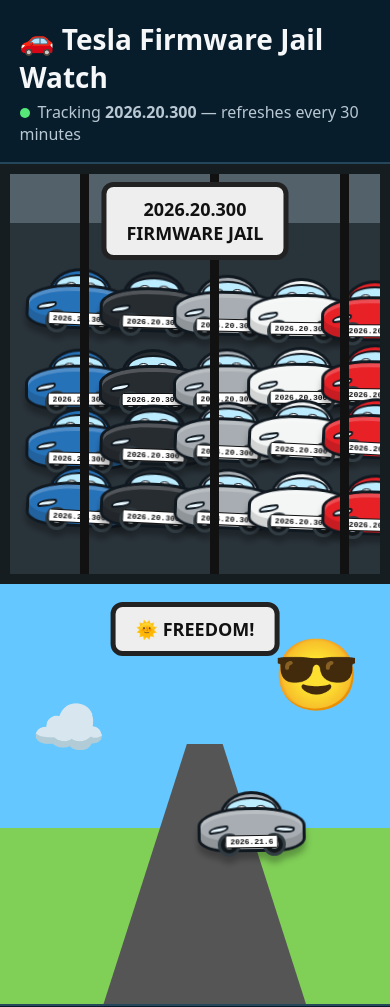
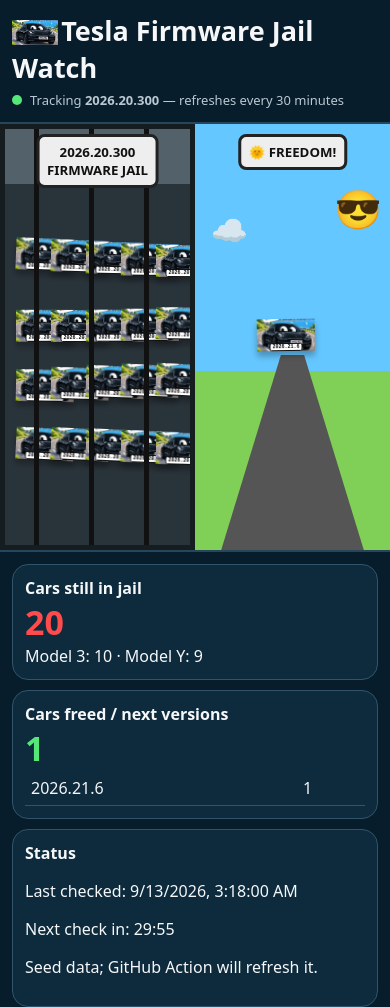
Before and after one commit to airflowtsunami/factoryjail, a plain HTML site: page index.html in a window 390 px wide. Shown: the top 1007 px of the page. Drawn offline with Linux system fonts and the light colour scheme.

Commit message:
Add files via upload

```diff
--- a/index.html
+++ b/index.html
@@ -11,24 +11,46 @@
 .jail,.freedom{position:relative;overflow:hidden;min-height:480px}.jail{background:linear-gradient(#53616a 0 14%,#29333a 14%)}.freedom{background:linear-gradient(#65c7ff 0 58%,#80cf57 58%)}
 .sign{position:absolute;z-index:10;top:18px;left:50%;transform:translateX(-50%);padding:10px 20px;border-radius:12px;background:#eee;color:#111;border:5px solid #222;font-weight:900;text-align:center;font-size:clamp(18px,2.5vw,34px);white-space:nowrap}
 .bars{position:absolute;inset:0;z-index:5;pointer-events:none;background:repeating-linear-gradient(90deg,transparent 0 70px,#111 70px 79px,transparent 79px 130px);border:10px solid #161d21}
-.car{position:absolute;width:118px;height:72px;z-index:3;animation:bounce 1.5s ease-in-out infinite alternate;filter:drop-shadow(0 7px 3px rgba(0,0,0,.28));transform-origin:50% 90%}
-.car-body{position:absolute;left:5px;top:21px;width:108px;height:45px;border-radius:45% 45% 27% 27% / 42% 42% 30% 30%;background:var(--carcolor,#e82127);border:3px solid #101820;box-shadow:inset 0 -9px rgba(0,0,0,.14),inset 0 4px rgba(255,255,255,.2)}
-.car-roof{position:absolute;left:27px;top:5px;width:64px;height:35px;background:var(--carcolor,#e82127);border:3px solid #101820;border-bottom:0;border-radius:50% 50% 12% 12% / 75% 75% 15% 15%}
-.windshield{position:absolute;left:33px;top:11px;width:52px;height:25px;border-radius:50% 50% 18% 18%;background:#bcecff;border:2px solid #101820;overflow:hidden}
-.eye{position:absolute;top:6px;width:15px;height:15px;border-radius:50%;background:#fff;border:1.5px solid #101820}.eye:after{content:"";position:absolute;width:6px;height:7px;background:#101820;border-radius:50%;top:4px;left:5px}.eye.l{left:7px}.eye.r{right:7px}
-.light{position:absolute;top:16px;width:20px;height:7px;background:#e9f8ff;border:2px solid #101820;border-radius:60% 20%}.light.l{left:8px;transform:rotate(-8deg)}.light.r{right:8px;transform:rotate(8deg)}
-.smile{position:absolute;left:44px;top:24px;width:21px;height:10px;border-bottom:3px solid #101820;border-radius:0 0 50% 50%}
-.wheel{position:absolute;bottom:-7px;width:23px;height:23px;border-radius:50%;background:#12171b;border:3px solid #303b42}.wheel:after{content:"";position:absolute;inset:4px;border-radius:50%;background:#88949b}.wheel.l{left:17px}.wheel.r{right:17px}
-.plate{position:absolute;left:50%;bottom:1px;transform:translateX(-50%);background:#fff;color:#111;border:1.5px solid #111;border-radius:2px;padding:1px 4px;font:bold 8px monospace;white-space:nowrap;max-width:72px;overflow:hidden}
-.car:nth-of-type(5n+1){--carcolor:#f4f5f5}.car:nth-of-type(5n+2){--carcolor:#e82127}.car:nth-of-type(5n+3){--carcolor:#2672b9}.car:nth-of-type(5n+4){--carcolor:#272c31}.car:nth-of-type(5n){--carcolor:#a7adb2}
+.car{position:absolute;width:112px;height:72px;animation:bounce 1.5s ease-in-out infinite alternate;z-index:3;filter:drop-shadow(0 5px 3px rgba(0,0,0,.28))}
+.car img{display:block;width:100%;height:100%;object-fit:contain;pointer-events:none;user-select:none}
+.plate{position:absolute;left:50%;bottom:7px;transform:translateX(-50%);background:#fff;color:#111;border:1px solid #111;border-radius:2px;padding:1px 4px;font:bold 9px monospace;white-space:nowrap;z-index:2}
 @keyframes bounce{to{transform:translateY(-18px) rotate(3deg)}}
 @keyframes free{0%{transform:translate(-120px,80px) rotate(-5deg)}50%{transform:translate(0,-20px) rotate(3deg)}100%{transform:translate(160px,40px) rotate(-2deg)}}
 .freecar{animation:free 6s ease-in-out infinite alternate}
 .road{position:absolute;bottom:-80px;left:20%;width:65%;height:340px;background:#555;clip-path:polygon(43% 0,57% 0,100% 100%,0 100%);z-index:1}.sun{position:absolute;right:30px;top:40px;font-size:70px}.cloud{position:absolute;font-size:60px;opacity:.9}
 .stats{display:grid;grid-template-columns:repeat(3,1fr);gap:14px;padding:18px 5vw}.card{background:var(--panel);border:1px solid #31546a;border-radius:16px;padding:16px}.big{font-size:44px;font-weight:900}.red{color:#ff4b4b}.green{color:#55e879}table{width:100%;border-collapse:collapse}td,th{padding:6px;text-align:left;border-bottom:1px solid #31546a}.foot{text-align:center;color:var(--muted);padding:0 15px 22px}.status{display:inline-block;width:10px;height:10px;border-radius:50%;background:#55e879;margin-right:8px}
-@media(max-width:800px){.scene{grid-template-columns:1fr}.stats{grid-template-columns:1fr}.jail,.freedom{min-height:420px}}
-</style></head><body>
-<header><h1>🚗 Tesla Firmware Jail Watch</h1><p><span class="status"></span>Tracking <b id="fw">2026.20.300</b> — refreshes every 30 minutes</p></header>
+@media(max-width:800px){
+  header{padding:12px 12px 8px}h1{font-size:27px}header p{font-size:13px}
+  /* Keep jail + freedom visible together on phones */
+  .scene{grid-template-columns:1fr 1fr;min-height:330px;height:52vh;max-height:430px}
+  .jail,.freedom{min-height:330px;height:100%}
+  .sign{top:10px;padding:6px 8px;border-width:3px;border-radius:8px;font-size:clamp(11px,3.4vw,16px)}
+  .car{width:58px;height:38px}
+  .plate{bottom:3px;padding:0 2px;font-size:5px;max-width:54px;overflow:hidden}
+  .bars{border-width:5px;background:repeating-linear-gradient(90deg,transparent 0 29px,#111 29px 34px,transparent 34px 55px)}
+  .road{bottom:-35px;left:8%;width:84%;height:230px}
+  .sun{right:8px;top:58px;font-size:38px}.cloud{font-size:30px!important;top:85px!important}
+  .stats{grid-template-columns:1fr;padding:12px;gap:10px}.card{padding:12px}.big{font-size:34px}
+  @keyframes bounce{to{transform:translateY(-10px) rotate(3deg)}}
+  @keyframes free{0%{transform:translate(-35px,45px) rotate(-5deg)}50%{transform:translate(0,-10px) rotate(3deg)}100%{transform:translate(35px,20px) rotate(-2deg)}}
+}
+</style>
+<style id="model3-jpg-fix">
+  /* Black cartoon Model 3 image used for every animated car */
+  .car img, img.car-icon, .car-icon img {
+    object-fit: contain;
+    mix-blend-mode: normal;
+  }
+  @media (max-width: 700px) {
+    /* Keep jail + freedom visible together on phones */
+    .scene, .world, .playground, .hero-scene {
+      min-width: 0 !important;
+    }
+  }
+</style>
+
+</head><body>
+<header><h1><img src="model3-black-cartoon.jpg" alt="Model 3" style="width:1.7em;height:1em;object-fit:contain;vertical-align:-.18em;margin-right:.12em">Tesla Firmware Jail Watch</h1><p><span class="status"></span>Tracking <b id="fw">2026.20.300</b> — refreshes every 30 minutes</p></header>
 <section class="scene">
  <div class="jail" id="jail"><div class="sign"><span id="fw2">2026.20.300</span><br>FIRMWARE JAIL</div><div class="bars"></div></div>
  <div class="freedom" id="freedom"><div class="sign">🌞 FREEDOM!</div><div class="road"></div><div class="sun">😎</div><div class="cloud" style="left:8%;top:100px">☁️</div></div>
@@ -41,8 +63,8 @@
 <div class="foot">Unofficial fan project. Data source: TeslaFi public firmware tracker. No affiliation with Tesla or TeslaFi.</div>
 <script>
 const DATA_URL='./data.json';
-function car(parent,x,y,plate,free=false,i=0){const c=document.createElement('div');c.className='car'+(free?' freecar':'');c.style.left=x+'%';c.style.top=y+'%';c.style.animationDelay=(-i*.17)+'s';c.innerHTML='<div class="car-roof"></div><div class="windshield"><i class="eye l"></i><i class="eye r"></i></div><div class="car-body"><i class="light l"></i><i class="light r"></i><i class="smile"></i><i class="wheel l"></i><i class="wheel r"></i><div class="plate">'+plate+'</div></div>';parent.appendChild(c)}
-function render(d){document.querySelectorAll('.car').forEach(x=>x.remove());fw.textContent=fw2.textContent=d.firmware;current.textContent=d.current_installs;freed.textContent=d.total_freed;checked.textContent=new Date(d.checked_at).toLocaleString();msg.textContent=d.note||'Data loaded.';models.textContent=d.models?Object.entries(d.models).map(([k,v])=>`${k}: ${v}`).join(' · '):'';next.innerHTML='';Object.entries(d.next_versions||{}).forEach(([v,n])=>{next.innerHTML+=`<tr><td>${v}</td><td>${n}</td></tr>`});const n=Math.min(d.current_installs,30);for(let i=0;i<n;i++)car(jail,5+(i%5)*19,27+Math.floor(i/5)*16,d.firmware,false,i);let j=0;for(const [v,nv] of Object.entries(d.next_versions||{}))for(let k=0;k<Math.min(nv,5);k++)car(freedom,18+(j%3)*23,42+(j%2)*18,v,true,j++);}
+function car(parent,x,y,plate,free=false,i=0){const c=document.createElement('div');c.className='car'+(free?' freecar':'');c.style.left=x+'%';c.style.top=y+'%';c.style.animationDelay=(-i*.17)+'s';c.innerHTML='<img src="model3-black-cartoon.jpg" alt="Tesla Model 3 cartoon"><div class="plate">'+plate+'</div>';parent.appendChild(c)}
+function render(d){document.querySelectorAll('.car').forEach(x=>x.remove());fw.textContent=fw2.textContent=d.firmware;current.textContent=d.current_installs;freed.textContent=d.total_freed;checked.textContent=new Date(d.checked_at).toLocaleString();msg.textContent=d.note||'Data loaded.';models.textContent=d.models?Object.entries(d.models).map(([k,v])=>`${k}: ${v}`).join(' · '):'';next.innerHTML='';Object.entries(d.next_versions||{}).forEach(([v,n])=>{next.innerHTML+=`<tr><td>${v}</td><td>${n}</td></tr>`});const n=Math.min(d.current_installs,30);for(let i=0;i<n;i++)car(jail,8+(i%5)*18,28+Math.floor(i/5)*15,d.firmware,false,i);let j=0;for(const [v,nv] of Object.entries(d.next_versions||{}))for(let k=0;k<Math.min(nv,5);k++)car(freedom,18+(j%3)*23,42+(j%2)*18,v,true,j++);}
 async function load(){try{const r=await fetch(DATA_URL+'?t='+Date.now());if(!r.ok)throw Error(r.status);render(await r.json())}catch(e){msg.textContent='Could not load data.json. GitHub Action may not have run yet.'}}
 let sec=1800;setInterval(()=>{sec--;if(sec<=0){sec=1800;load()}countdown.textContent=String(Math.floor(sec/60)).padStart(2,'0')+':'+String(sec%60).padStart(2,'0')},1000);load();
 </script></body></html>
```
Also changed, not shown: model3-black-cartoon.jpg (added).
